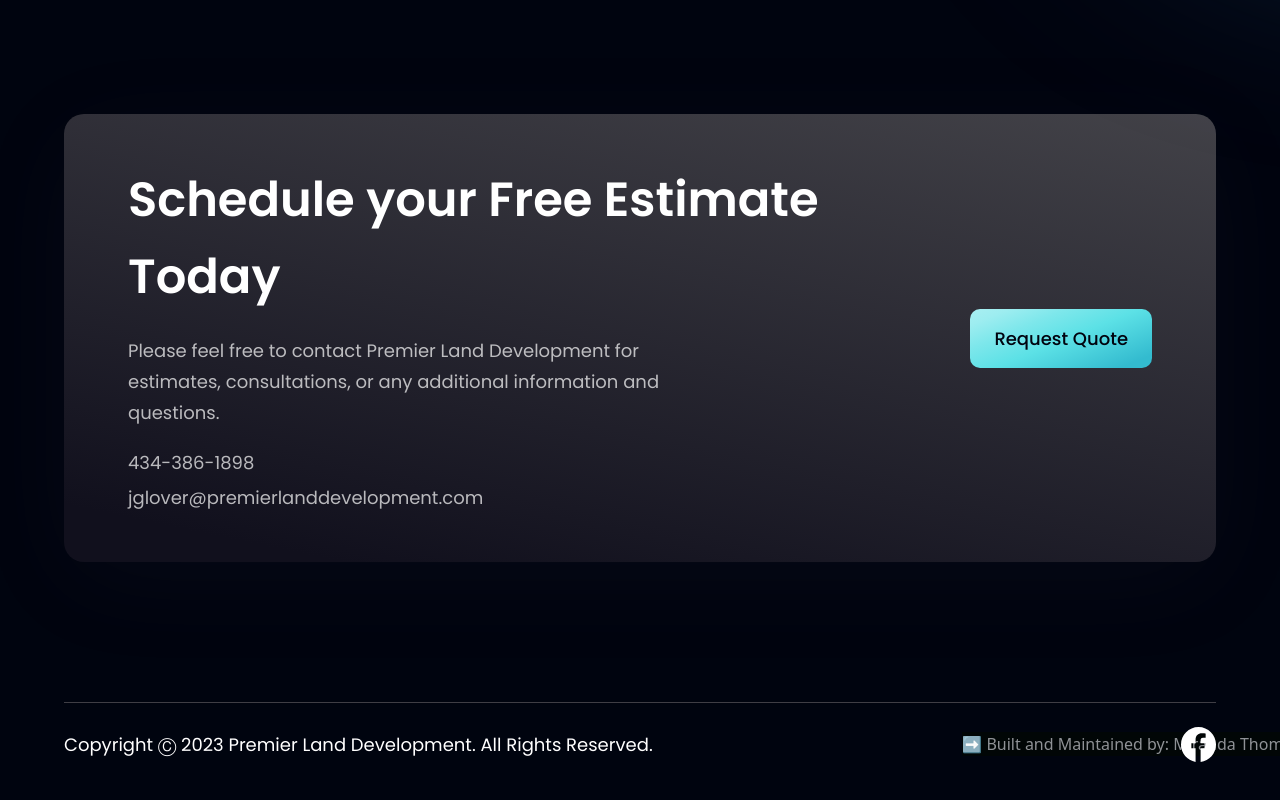
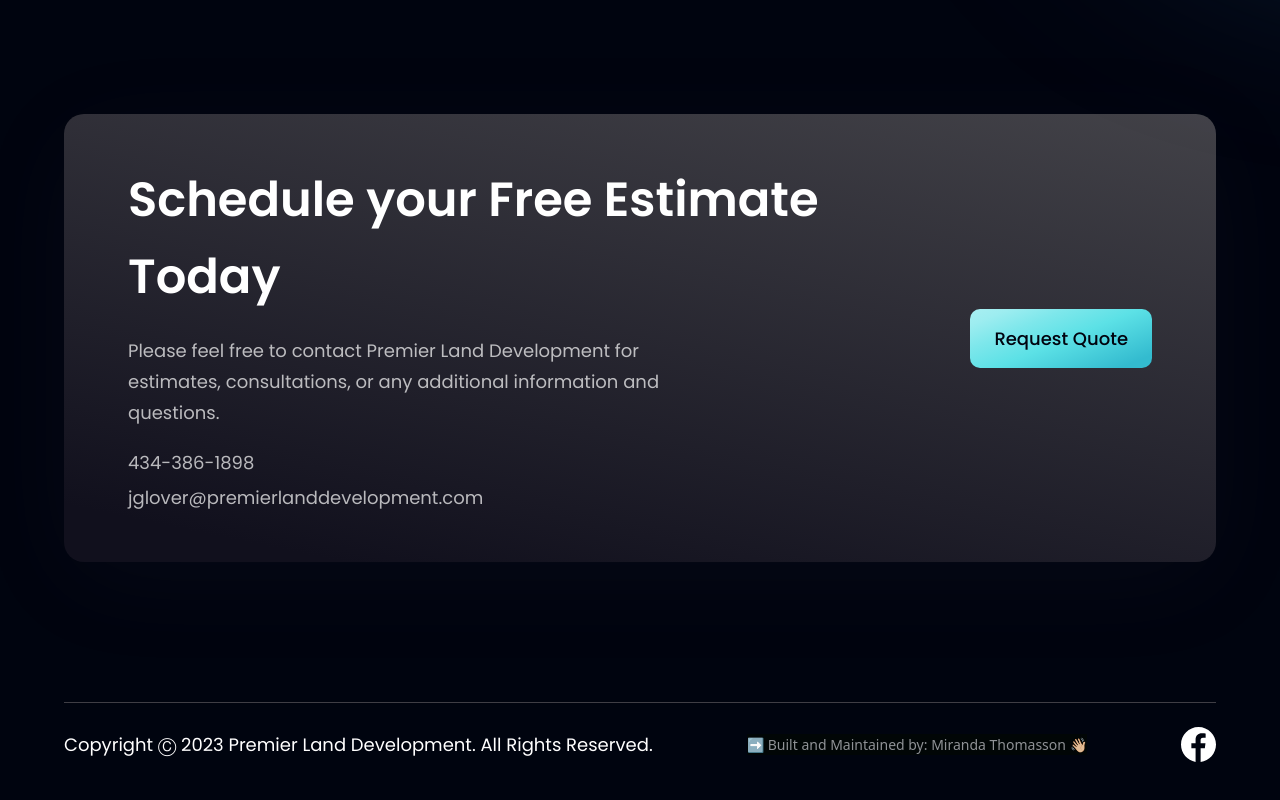
Before and after one commit to Mirthomasson/p-l-d, a React (Vite) app: page / in a window 1280 px wide. Shown: the part 3972-4772 px from the top of the page. Built offline with nearby package versions, Linux system fonts and the light colour scheme; the HTML template or start-up script is replaced by a standard one.

Commit message:
Update index.css

```diff
--- a/src/index.css
+++ b/src/index.css
@@ -443,8 +443,7 @@ textarea {
 
 
 .mini-footer {
-  margin-right: -30em;
-  font-size: 16px;
+  font-size: 14px;
   background-color: #010606;
 }
 
```
